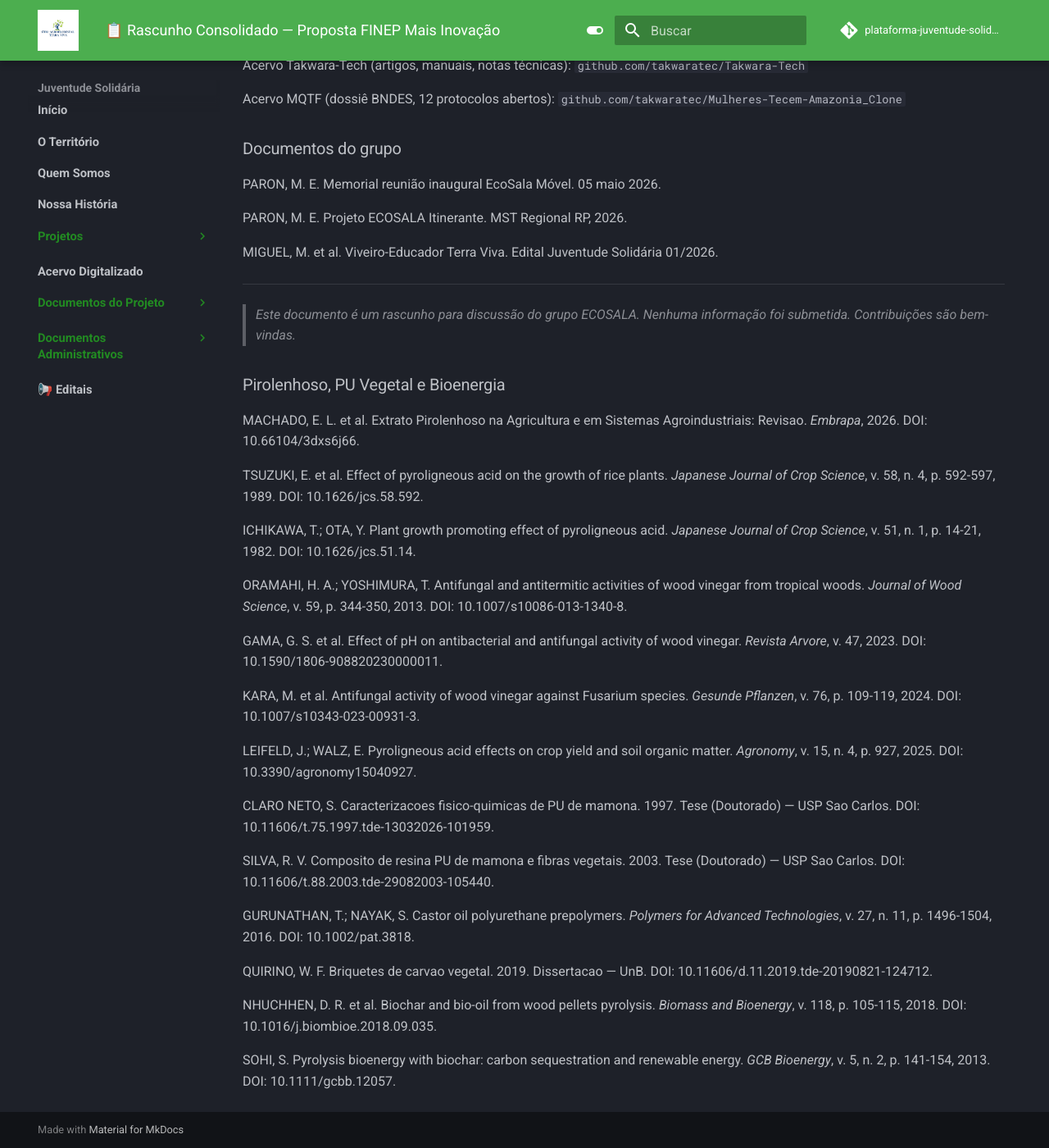
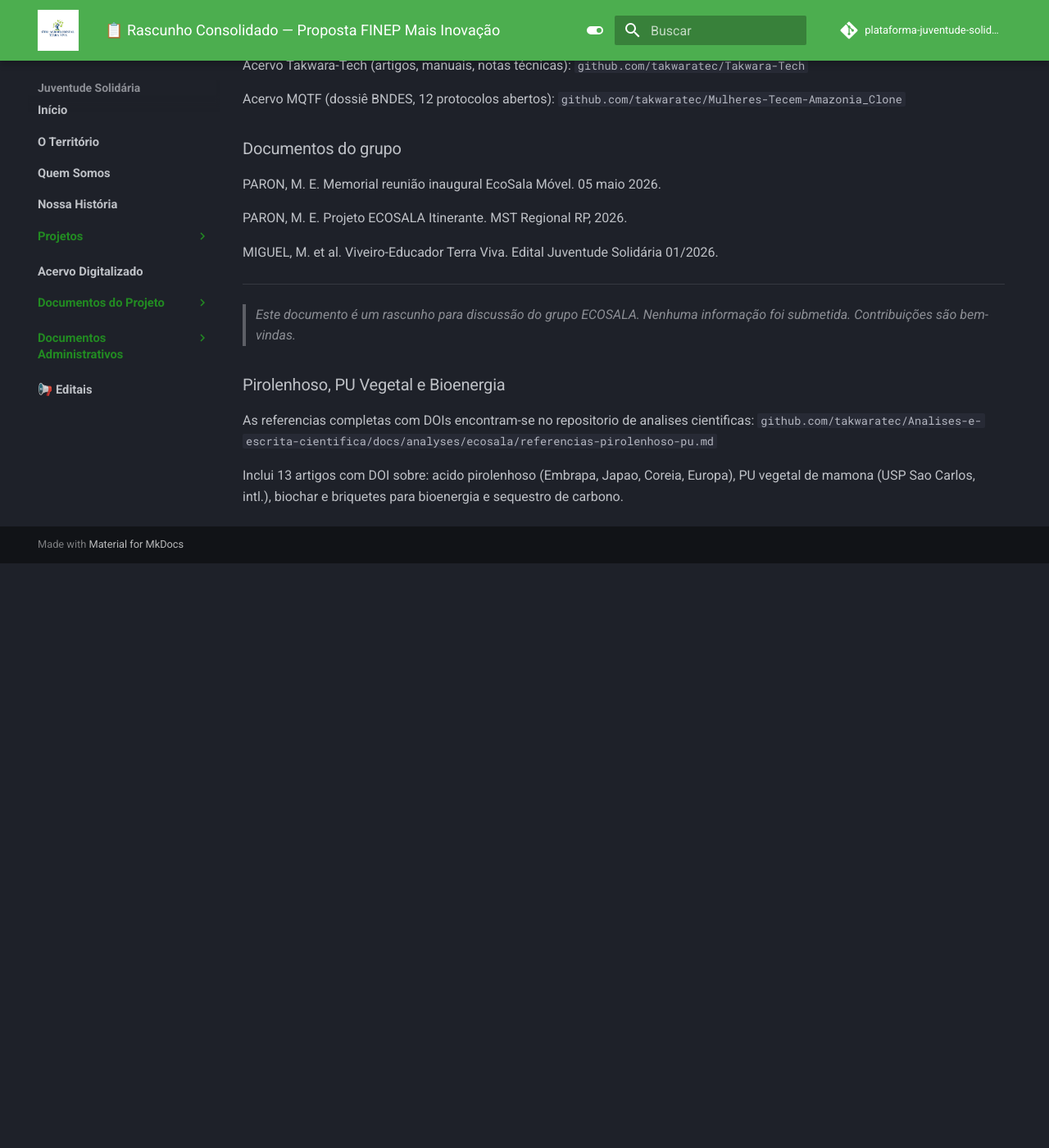
Before and after one commit to takwaratec/plataforma-juventude-solidaria-2026, an MkDocs documentation site: the page built from docs/editais/fundo-vaga-lumen-2026/rascunho-consolidado-vaga-lumen.md, in a window 1280 px wide and 1400 px high, scrolled down 8309 px. Shown: the whole window at 82% size. Built offline with MkDocs 1.6.1 and Material for MkDocs 9.7.7, drawn with Linux system fonts in a browser that asks for light colours; comment, search, counter and statistics services are not loaded; after the commit the page ends 8996 px from its top, so only the background shows below that.

Commit message:
Remove ref duplicada, redireciona para repositorio de analises

```diff
--- a/docs/editais/fundo-vaga-lumen-2026/rascunho-consolidado-vaga-lumen.md
+++ b/docs/editais/fundo-vaga-lumen-2026/rascunho-consolidado-vaga-lumen.md
@@ -259,28 +259,7 @@ MIGUEL, M. et al. Viveiro-Educador Terra Viva. Edital Juventude Solidária 01/20
 
 ### Pirolenhoso, PU Vegetal e Bioenergia
 
-MACHADO, E. L. et al. Extrato Pirolenhoso na Agricultura e em Sistemas Agroindustriais: Revisao. *Embrapa*, 2026. DOI: 10.66104/3dxs6j66.
+As referencias completas com DOIs encontram-se no repositorio de analises cientificas:
+`github.com/takwaratec/Analises-e-escrita-cientifica/docs/analyses/ecosala/referencias-pirolenhoso-pu.md`
 
-TSUZUKI, E. et al. Effect of pyroligneous acid on the growth of rice plants. *Japanese Journal of Crop Science*, v. 58, n. 4, p. 592-597, 1989. DOI: 10.1626/jcs.58.592.
-
-ICHIKAWA, T.; OTA, Y. Plant growth promoting effect of pyroligneous acid. *Japanese Journal of Crop Science*, v. 51, n. 1, p. 14-21, 1982. DOI: 10.1626/jcs.51.14.
-
-ORAMAHI, H. A.; YOSHIMURA, T. Antifungal and antitermitic activities of wood vinegar from tropical woods. *Journal of Wood Science*, v. 59, p. 344-350, 2013. DOI: 10.1007/s10086-013-1340-8.
-
-GAMA, G. S. et al. Effect of pH on antibacterial and antifungal activity of wood vinegar. *Revista Arvore*, v. 47, 2023. DOI: 10.1590/1806-908820230000011.
-
-KARA, M. et al. Antifungal activity of wood vinegar against Fusarium species. *Gesunde Pflanzen*, v. 76, p. 109-119, 2024. DOI: 10.1007/s10343-023-00931-3.
-
-LEIFELD, J.; WALZ, E. Pyroligneous acid effects on crop yield and soil organic matter. *Agronomy*, v. 15, n. 4, p. 927, 2025. DOI: 10.3390/agronomy15040927.
-
-CLARO NETO, S. Caracterizacoes fisico-quimicas de PU de mamona. 1997. Tese (Doutorado) — USP Sao Carlos. DOI: 10.11606/t.75.1997.tde-13032026-101959.
-
-SILVA, R. V. Composito de resina PU de mamona e fibras vegetais. 2003. Tese (Doutorado) — USP Sao Carlos. DOI: 10.11606/t.88.2003.tde-29082003-105440.
-
-GURUNATHAN, T.; NAYAK, S. Castor oil polyurethane prepolymers. *Polymers for Advanced Technologies*, v. 27, n. 11, p. 1496-1504, 2016. DOI: 10.1002/pat.3818.
-
-QUIRINO, W. F. Briquetes de carvao vegetal. 2019. Dissertacao — UnB. DOI: 10.11606/d.11.2019.tde-20190821-124712.
-
-NHUCHHEN, D. R. et al. Biochar and bio-oil from wood pellets pyrolysis. *Biomass and Bioenergy*, v. 118, p. 105-115, 2018. DOI: 10.1016/j.biombioe.2018.09.035.
-
-SOHI, S. Pyrolysis bioenergy with biochar: carbon sequestration and renewable energy. *GCB Bioenergy*, v. 5, n. 2, p. 141-154, 2013. DOI: 10.1111/gcbb.12057.
+Inclui 13 artigos com DOI sobre: acido pirolenhoso (Embrapa, Japao, Coreia, Europa), PU vegetal de mamona (USP Sao Carlos, intl.), biochar e briquetes para bioenergia e sequestro de carbono.
```
Also changed, not shown: docs/editais/fundo-vaga-lumen-2026/referencias-pirolenhoso-pu.md (deleted, +0 -114 lines).
